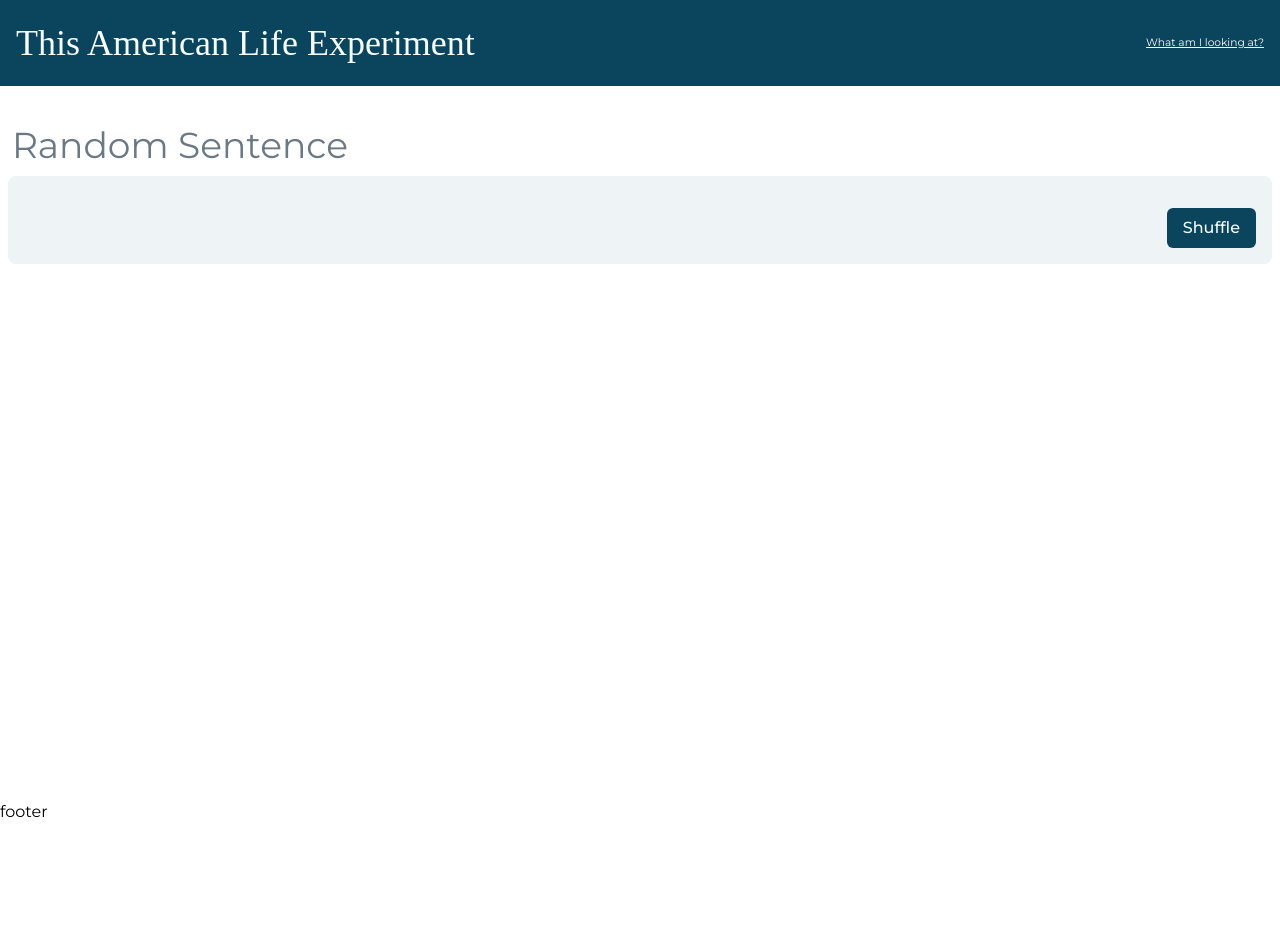
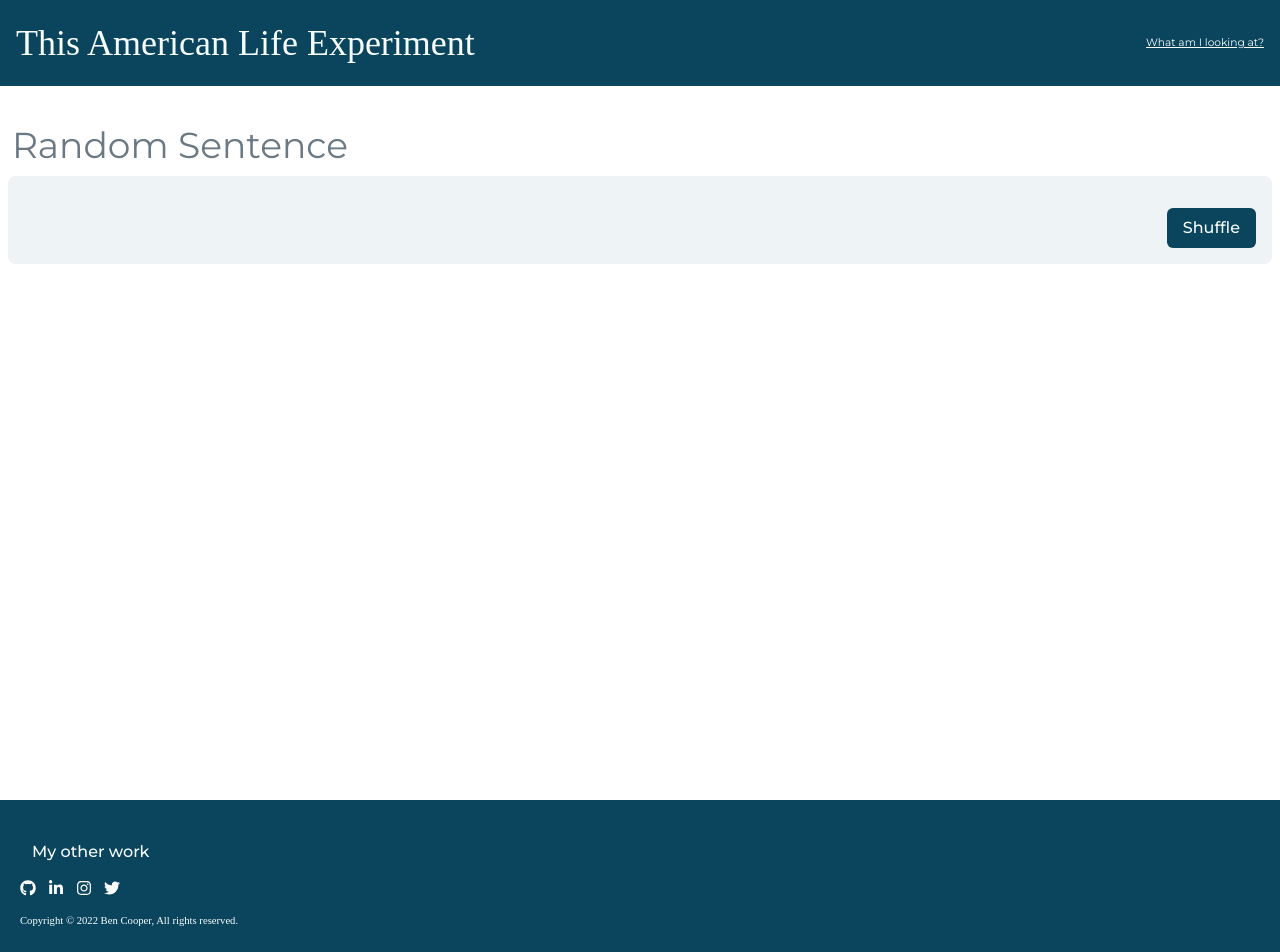
Before and after one commit to bencooper96/TAL-DataVis, a Next.js app: page / in a window 1280 px wide. Shown: the top 952 px of the page. Before the commit the page ends 824 px from the top, so only its background shows below. Built offline with nearby package versions, Linux system fonts and the light colour scheme; no server answers; the database is empty.

Commit message:
added footer & updated header + about page

```diff
--- a/components/inputs/button.tsx
+++ b/components/inputs/button.tsx
@@ -3,6 +3,8 @@
 	color?: string;
 	children: React.ReactNode;
 	disabled?: boolean;
+	href?: string;
+	className?: string;
 }
 
 export const Button = ({
@@ -10,14 +12,30 @@
 	color = "primary",
 	children,
 	disabled = false,
+	href,
+	className,
 }: ButtonProps) => {
+	if (href) {
+		return (
+			<a
+				href={href}
+				target="_blank"
+				rel="noopener noreferrer"
+				className={` bg-${color}  ${
+					disabled ? "opacity-50" : ""
+				} px-4 py-2 rounded-md text-white font-medium ${className}`}
+			>
+				{children}
+			</a>
+		);
+	}
 	return (
 		<button
 			onClick={onClick}
 			disabled={disabled}
-			className={`bg-${color} ${
+			className={` bg-${color}  ${
 				disabled ? "opacity-50" : ""
-			} px-4 py-2 rounded-md text-white font-medium`}
+			} px-4 py-2 rounded-md text-white font-medium ${className}`}
 		>
 			{children}
 		</button>
--- a/components/page/Footer.tsx
+++ b/components/page/Footer.tsx
@@ -1,3 +1,17 @@
+import { Button } from "../inputs";
+import { SocialLinks } from "./Footer/socialLinks";
+
 export const Footer = () => {
-	return <footer>footer</footer>;
+	return (
+		<footer className="w-full bg-primary py-10 px-2 md:px-4">
+			<Button color="black" href="https://bencooper.xyz" className="my-4">
+				My other work
+			</Button>
+
+			<SocialLinks />
+			<p className="text-white font-serif text-sm px-1 mt-4">
+				Copyright © 2022 Ben Cooper, All rights reserved.
+			</p>
+		</footer>
+	);
 };
--- /dev/null
+++ b/components/page/Footer/socialLinks.tsx
@@ -0,0 +1,50 @@
+import {
+	FaDribbble,
+	FaGithub,
+	FaInstagram,
+	FaLinkedinIn,
+	FaTwitter,
+} from "react-icons/fa";
+
+export const SocialLinks = () => {
+	return (
+		<div className="flex flex-row gap-3 px-1 my-4">
+			<a
+				href="https://github.com/bencooper96"
+				target="_blank"
+				rel="noopener noreferrer"
+			>
+				<FaGithub color="white" />
+			</a>
+			<a
+				href="https://www.linkedin.com/in/ben-a-cooper/"
+				target="_blank"
+				rel="noopener noreferrer"
+			>
+				<FaLinkedinIn color="white" />
+			</a>
+
+			<a
+				href="https://www.instagram.com/ben.coo.per/"
+				target="_blank"
+				rel="noopener noreferrer"
+			>
+				<FaInstagram color="white" />
+			</a>
+			<a
+				href="https://twitter.com/cooperben83"
+				target="_blank"
+				rel="noopener noreferrer"
+			>
+				<FaTwitter color="white" />
+			</a>
+			{/* <a
+				href="https://dribbble.com/ben-cooper/about"
+				target="_blank"
+				rel="noopener noreferrer"
+			>
+				<FaDribbble color="white" />
+			</a> */}
+		</div>
+	);
+};
--- a/package.json
+++ b/package.json
@@ -14,6 +14,7 @@
 		"prisma": "^3.11.1",
 		"react": "17.0.2",
 		"react-dom": "17.0.2",
+		"react-icons": "^4.3.1",
 		"recoil": "^0.6.1",
 		"ts-node": "^10.7.0",
 		"typescript": "^4.6.2"
--- a/pages/about.tsx
+++ b/pages/about.tsx
@@ -22,7 +22,7 @@
 
 					<p>
 						This project doesn’t have too much to it.
-						<br /> Basically, I wanted to learn a new stack and figured this
+						<br /> Basically, I wanted to learn something new and figured this
 						could be a fun way to do so. What you’re looking at here is a
 						collection of visualizations of transcripts that I scraped from{" "}
 						<a
@@ -75,7 +75,7 @@
 
 const TechnologyTile = ({ name, link }: { name: string; link?: string }) => {
 	return (
-		<a href={link}>
+		<a href={link} target="_blank" rel="noopener noreferrer">
 			<div
 				className={`bg-primary text-white p-2 mx-auto rounded-full my-4 w-40 text-center ${
 					link && "hover:opacity-100"
```
